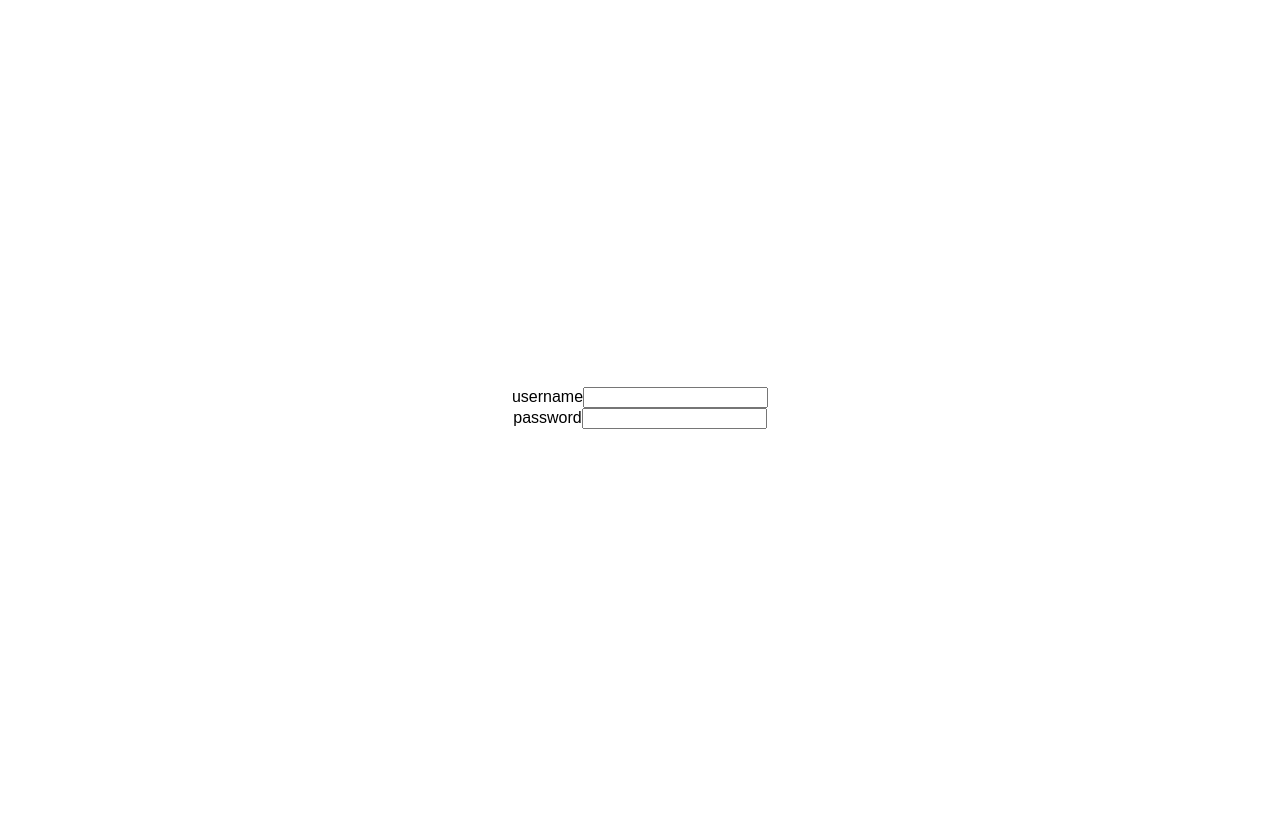
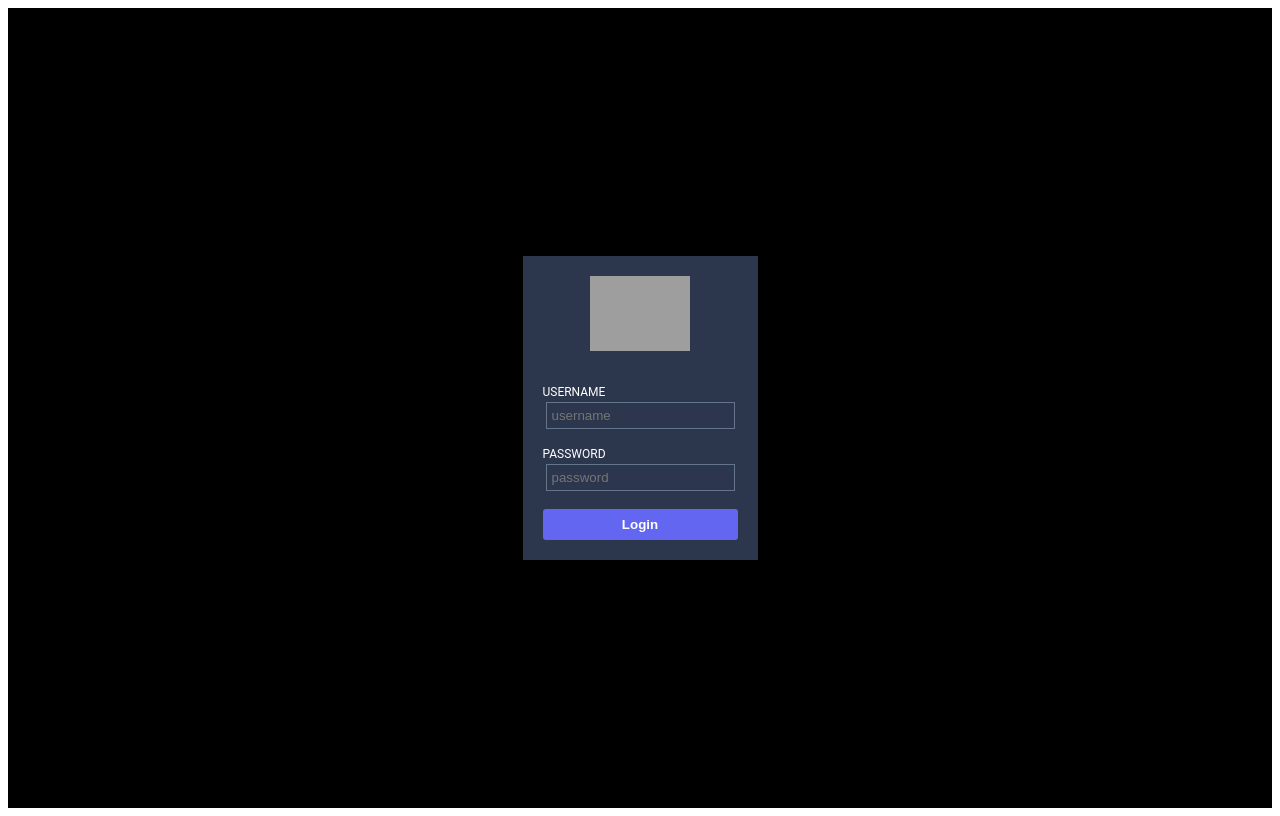
Before and after one commit to saisantosh005/jobby2, a React (Create React App) app: page / in a window 1280 px wide. Built offline with nearby package versions, Linux system fonts and the light colour scheme; grey boxes are pictures that could not be loaded.

Commit message:
LoginFormCreated

```diff
--- a/package.json
+++ b/package.json
@@ -8,8 +8,11 @@
   ],
   "main": "src/index.js",
   "dependencies": {
+    "js-cookie": "3.0.1",
     "react": "18.0.0",
     "react-dom": "18.0.0",
+    "react-router": "6.3.0",
+    "react-router-dom": "5.0.0",
     "react-scripts": "4.0.0",
     "styled-components": "5.3.5"
   },
--- a/src/App.js
+++ b/src/App.js
@@ -1,9 +1,14 @@
 import "./styles.css";
-import LoginForm from "./components/LoginForm";
-export default function App() {
-  return (
-    <div className="App">
-      <LoginForm />
-    </div>
-  );
-}
+import LoginForm from "./components/LoginRoute/LoginForm";
+import Home from "./components/Home/Home";
+
+import { BrowserRouter as Router, Switch, Route } from "react-router-dom";
+const App = () => (
+  <Router>
+    <Switch>
+      <Route exact path="/" component={LoginForm} />
+      <Route exact path="/about" component={Home} />
+    </Switch>
+  </Router>
+);
+export default App;
--- /dev/null
+++ b/src/components/Home/Home.js
@@ -0,0 +1,13 @@
+import { Component } from "react";
+
+class Home extends Component {
+  constructor(props) {
+    super(props);
+    this.state = {};
+  }
+  render() {
+    return <div>Hello</div>;
+  }
+}
+
+export default Home;
--- a/src/components/LoginForm.js
+++ /dev/null
@@ -1,56 +0,0 @@
-import { Component } from "react";
-import { Form } from "./styledComponents";
-class LoginForm extends Component {
-  constructor(props) {
-    super(props);
-    this.state = {
-      userName: "",
-      password: ""
-    };
-  }
-
-  onChangeUserName = (event) => {
-    this.setState({
-      userName: event.target.value
-    });
-  };
-  onChangePassword = (event) => {
-    this.setState({
-      password: event.target.value
-    });
-  };
-
-  render() {
-    return (
-      <Form className="form-container">
-        <div>
-          <label for="username">username</label>
-          <input type="username" />
-        </div>
-        <div>
-          <label for="password">password</label>
-          <input type="password" />
-        </div>
-      </Form>
-    );
-  }
-}
-export default LoginForm;
-
-// import styled from "styled-components";
-
-// const Form = styled.form`
-//   display: flex;
-//   flex-direction: column;
-//   justify-content: center;
-//   align-items: center;
-//   height: 100vh;
-// `;
-
-// export { Form };
-
-// const Logiform =(props)=>{
-//   const {} = props
-
-//   return <></>
-// }
--- /dev/null
+++ b/src/components/LoginRoute/LoginForm.js
@@ -0,0 +1,103 @@
+import { Component } from "react";
+import Cookies from "js-cookie";
+import {
+  MainContainer,
+  Form,
+  ImageContainer,
+  Image,
+  LabelContainer,
+  Label,
+  Input,
+  LoginButton,
+  ErrorMessage
+} from "./styledComponents";
+class LoginForm extends Component {
+  constructor(props) {
+    super(props);
+    this.state = {
+      userName: "",
+      password: "",
+      errorMessage: false
+    };
+  }
+
+  onChangeUserName = (event) => {
+    this.setState({
+      userName: event.target.value
+    });
+  };
+  onChangePassword = (event) => {
+    this.setState({
+      password: event.target.value
+    });
+  };
+
+  onSubmit = async (event) => {
+    event.preventDefault();
+    const { history } = this.props;
+
+    const { userName, password } = this.state;
+
+    const userDetails = {
+      username: userName,
+      password: password
+    };
+    const url = "https://apis.ccbp.in/login";
+    const options = {
+      method: "POST",
+      body: JSON.stringify(userDetails)
+    };
+    const response = await fetch(url, options);
+    if (response.ok) {
+      const responseData = await response.json();
+      console.log(responseData);
+      Cookies.set("jwtToken", responseData.jwt_token, { expires: 30 });
+      history.replace("/about");
+    } else {
+      this.setState({
+        errorMessage: "true"
+      });
+    }
+  };
+
+  render() {
+    const { userName, password, errorMessage } = this.state;
+    return (
+      <MainContainer>
+        <Form className="form-container">
+          <ImageContainer>
+            <Image
+              src="https://assets.ccbp.in/frontend/react-js/logo-img.png"
+              alt="logo"
+            />
+          </ImageContainer>
+          <LabelContainer>
+            <Label htmlFor="username">USERNAME</Label>
+            <Input
+              type="text"
+              placeholder="username"
+              value={userName}
+              onChange={this.onChangeUserName}
+            />
+          </LabelContainer>
+          <LabelContainer>
+            <Label htmlFor="password">PASSWORD</Label>
+            <Input
+              type="password"
+              placeholder="password"
+              value={password}
+              onChange={this.onChangePassword}
+            />
+          </LabelContainer>
+          <LoginButton onClick={this.onSubmit}>Login</LoginButton>
+          {errorMessage && (
+            <ErrorMessage>*Username and Password didn't match</ErrorMessage>
+          )}
+        </Form>
+      </MainContainer>
+    );
+  }
+}
+export default LoginForm;
+
+// }
--- /dev/null
+++ b/src/components/LoginRoute/styledComponents.js
@@ -0,0 +1,66 @@
+import styled from "styled-components";
+
+const MainContainer = styled.div`
+  display: flex;
+  flex-direction: column;
+  justify-content: center;
+  align-items: center;
+  height: 100vh;
+  background-color: #000000;
+`;
+
+const Form = styled.form`
+  display: flex;
+  flex-direction: column;
+  background-color: #2c364c;
+  padding: 20px;
+  color: #ffffff;
+`;
+const ImageContainer = styled.div`
+  text-align: center;
+  margin-bottom: 30px;
+`;
+const Image = styled.img`
+  width: 100px;
+`;
+const LabelContainer = styled.div`
+  display: flex;
+  flex-direction: column;
+  margin-bottom: 15px;
+`;
+const Label = styled.label`
+  font-size: 12px;
+  font-family: "Roboto";
+`;
+
+const Input = styled.input`
+  background-color: inherit;
+  color: #64748b;
+  border: 1px solid #64748b;
+  padding: 5px;
+  margin: 3px;
+  outline: none;
+`;
+const LoginButton = styled.button`
+  background-color: #6366f1;
+  color: #ffffff;
+  border-radius: 3px;
+  font-weight: bold;
+  border: none;
+  padding: 8px;
+`;
+const ErrorMessage = styled.p`
+  color: #ff0b37;
+`;
+
+export {
+  MainContainer,
+  Form,
+  ImageContainer,
+  Image,
+  LabelContainer,
+  Label,
+  Input,
+  LoginButton,
+  ErrorMessage
+};
--- a/src/components/styledComponents.js
+++ /dev/null
@@ -1,11 +0,0 @@
-import styled from "styled-components";
-
-const Form = styled.form`
-  display: flex;
-  flex-direction: column;
-  justify-content: center;
-  align-items: center;
-  height: 100vh;
-`;
-
-export { Form };
--- a/src/index.js
+++ b/src/index.js
@@ -2,6 +2,13 @@ import { StrictMode } from "react";
 import { createRoot } from "react-dom/client";
 
 import App from "./App";
+import {
+  BrowserRouter as Router,
+  Route,
+  Link,
+  Routes,
+  Switch
+} from "react-router-dom";
 
 const rootElement = document.getElementById("root");
 const root = createRoot(rootElement);
```
Also changed, not shown: src/components/Home/styledComponents.js (added).
